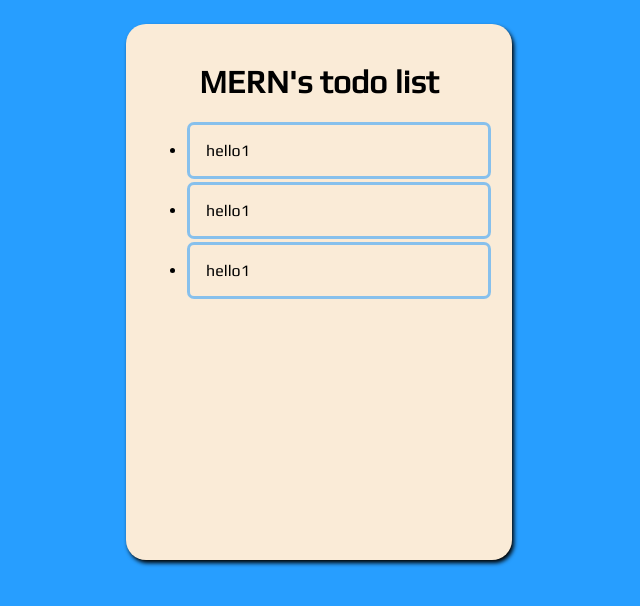
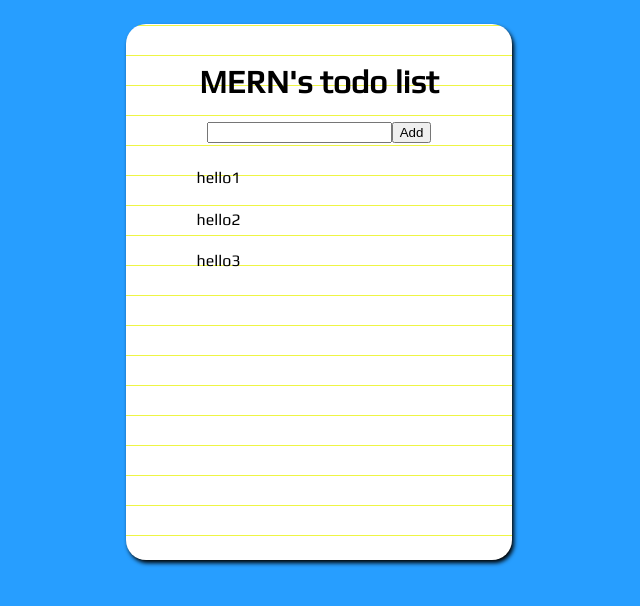
Before and after one commit to mihirk20/html-mihir, a React (Create React App) app in the folder picshare/: page / in a window 1280 px wide. Shown: the top 606 px of the page, without its empty margins (321-961 px from the left). Built offline with nearby package versions, Linux system fonts and the light colour scheme.

Commit message:
button-entry

```diff
--- a/picshare/src/App.css
+++ b/picshare/src/App.css
@@ -10,10 +10,13 @@ body {
     border: 2px solid transparent;
     border-radius: 20px;
     box-shadow: 2px 3px 4px black;
-    background-color: antiquewhite;
+    width: fit-content;
     min-height: 500px;
     min-width: 350px;
     padding: 1rem;
+    background-color: #e5e5f7;
+    background-size: 30px 30px;
+    background-image: repeating-linear-gradient(0deg, #f7f444, #e5f744 1px, #ffffff 1px, #ffffff);
 }
 
 .container h1 {
--- a/picshare/src/App.js
+++ b/picshare/src/App.js
@@ -1,19 +1,26 @@
 import React from "react";
 import "./App.css"
 import TodoList from "./components/todolist";
+import Additem from "./components/additem"
 
 
 const App = () => {
+
     const listitems = [
         { itemid: Math.trunc(Math.random() * 100 + 1), itemname: "hello1" },
         { itemid: Math.trunc(Math.random() * 100 + 1), itemname: "hello2" },
         { itemid: Math.trunc(Math.random() * 100 + 1), itemname: "hello3" },
     ];
+    const additemHandler = (Newitem) => {
+        listitems.push(Newitem);
+        console.log(listitems);
 
+    }
     const name = "MERN";
     return (
         <div className="container">
             <h1>{name}'s todo list</h1>
+            <Additem onAdditem={additemHandler} />
             <TodoList list={listitems} />
         </div>
     )
--- /dev/null
+++ b/picshare/src/components/additem.css
@@ -0,0 +1,9 @@
+.form {
+    display: flex;
+    justify-content: center;
+}
+
+.input {
+    outline: none;
+    outline-offset: none;
+}
--- /dev/null
+++ b/picshare/src/components/additem.js
@@ -0,0 +1,22 @@
+import React from "react";
+import "./additem.css"
+
+const Additem = (props) => {
+    let entry = "";
+    const submitHandler = (event) => {
+        event.preventDefault();
+        const Newitem = { itemid: Math.trunc(Math.random() * 100 + 1), itemname: entry }
+        props.onAdditem(Newitem);
+    };
+    const entryHandler = (event) => {
+        entry = event.target.value;
+    };
+    return (
+        <form className="form" onSubmit={submitHandler}>
+            <input type="text" onChange={entryHandler} />
+            <button type="submit">Add</button>
+        </form>
+    );
+};
+
+export default Additem;
--- a/picshare/src/components/todolist.css
+++ b/picshare/src/components/todolist.css
@@ -1,6 +1,6 @@
 .todolist li {
     margin: 3px;
-    border: 3px solid #279eff8a;
-    padding: 1rem;
-    border-radius: 7px;
+    /* border: 3px solid #279eff8a; */
+    padding: 0.6rem;
+    /* border-radius: 7px; */
 }
--- a/picshare/src/components/todolist.js
+++ b/picshare/src/components/todolist.js
@@ -3,12 +3,16 @@ import "./todolist.css"
 
 const TodoList = (props) => {
     console.log(props)
-    return (<ul className="todolist">
+    return (<ul className="todolist" type="none">
 
+        {/* <li>{props.list[0].itemname}</li>
         <li>{props.list[0].itemname}</li>
-        <li>{props.list[0].itemname}</li>
-        <li>{props.list[0].itemname}</li>
+        <li>{props.list[0].itemname}</li> */}
 
+
+        {props.list.map((listitem) => {
+            return <li key={listitem.itemid}>{listitem.itemname}</li>
+        })}
     </ul>
     );
 };
```
